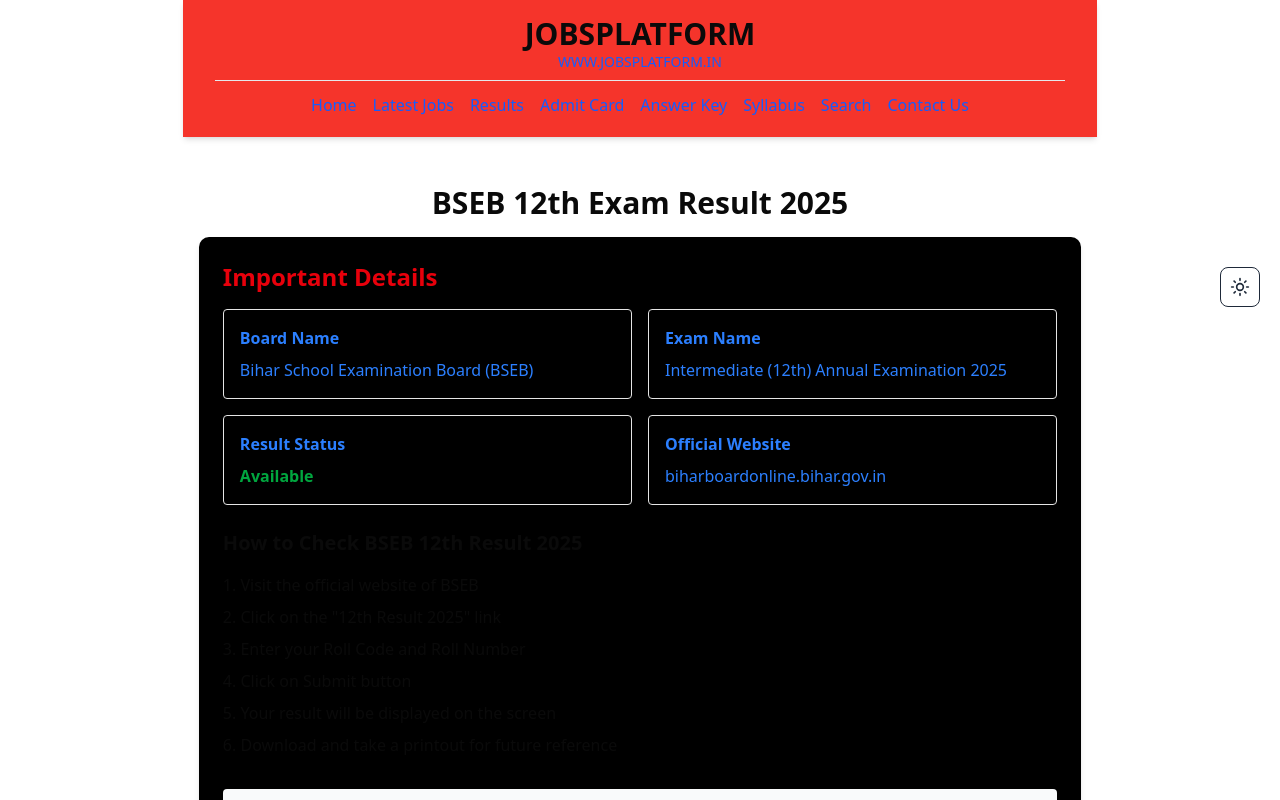
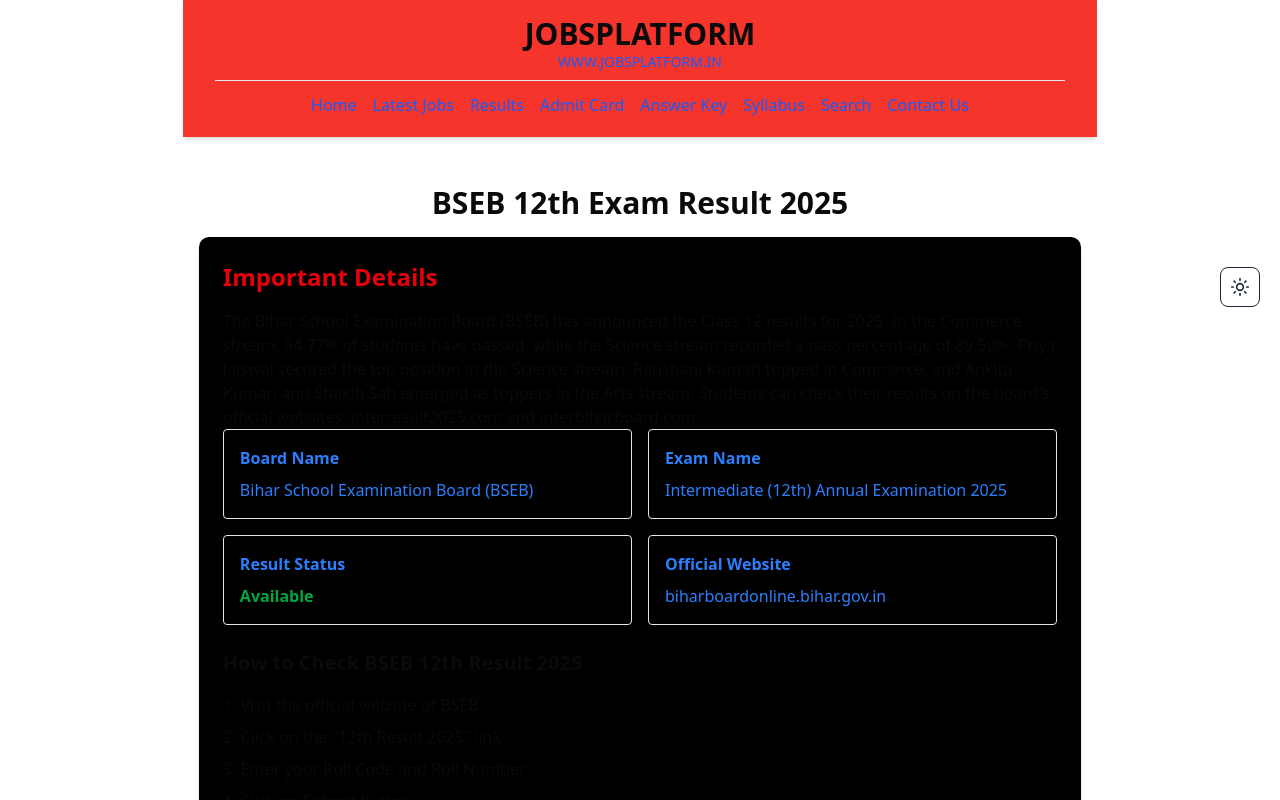
Before and after one commit to CoderSantosh1/TestRepo, a Next.js app: page /bseb-12th-result in a window 1280 px wide. Shown: the top 800 px of the page. Built offline with nearby package versions, Linux system fonts and the light colour scheme.

Commit message:
change the theme dard mode and also light mode

```diff
--- a/src/app/bseb-12th-result/page.tsx
+++ b/src/app/bseb-12th-result/page.tsx
@@ -10,7 +10,7 @@ export default function BSEB12thResult() {
 
         <div className="w-full bg-black  rounded-lg shadow-md p-6 mb-8">
           <h2 className="text-2xl font-semibold mb-4 text-red-600">Important Details</h2>
-
+          <p >The Bihar School Examination Board (BSEB) has announced the Class 12 results for 2025. In the Commerce stream, 94.77% of students have passed, while the Science stream recorded a pass percentage of 89.50%. Priya Jaiswal secured the top position in the Science stream, Raushani Kumari topped in Commerce, and Ankita Kumari and Shakib Sah emerged as toppers in the Arts stream. Students can check their results on the board's official websites, interresult2025.com and interbiharboard.com</p>
           <div className="grid grid-cols-1 md:grid-cols-2 gap-4 text-blue-500 mb-6">
             <div className="border p-4 rounded">
               <h3 className="font-bold mb-2">Board Name</h3>
```
